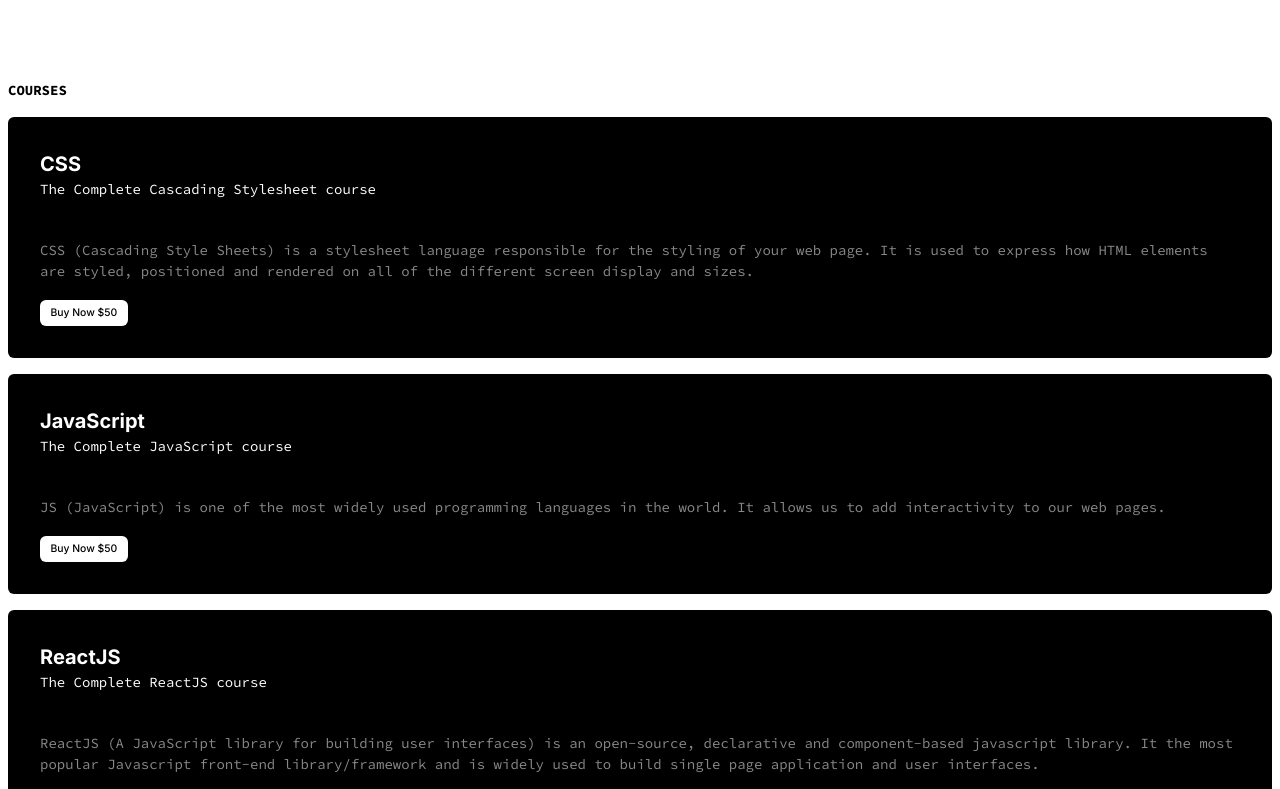
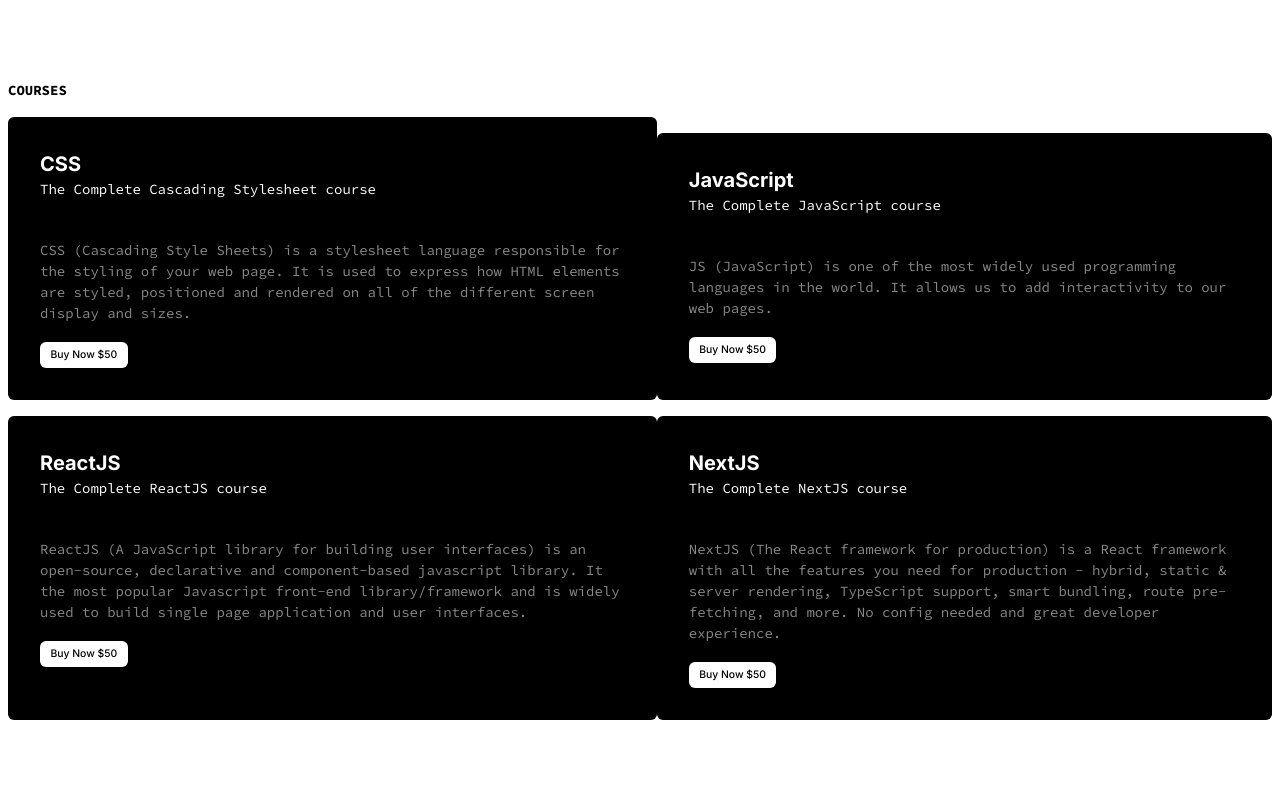
Before and after one commit to vlimbo/pricing-section-two, a plain HTML site: page index.html in a window 1280 px wide. Shown: the top 789 px of the page. Drawn offline with Linux system fonts and the light colour scheme.

Commit message:
initialize grid-template-areas on grid-container
initialized and ordered the grid-template-areas on grid container and given appropriate values to grid-items.

```diff
--- a/index.html
+++ b/index.html
@@ -25,7 +25,7 @@
     <section class="pricing container">
       <h1 class="pricing__title">courses</h1>
       <div class="pricing__grid-container">
-        <div class="pricing__box pricing__box--0margin">
+        <div class="pricing__box pricing__box--0margin pricing__box-css">
           <h2 class="pricing__box__title">CSS</h2>
           <p class="pricing__description1">
             The Complete Cascading Stylesheet course
@@ -38,7 +38,7 @@
           </p>
           <button class="btn pricing__btn">Buy Now $50</button>
         </div>
-        <div class="pricing__box">
+        <div class="pricing__box pricing__box--jav">
           <h2 class="pricing__box__title">JavaScript</h2>
           <p class="pricing__description1">The Complete JavaScript course</p>
           <p class="pricing__description2">
@@ -47,7 +47,7 @@
           </p>
           <button class="btn pricing__btn">Buy Now $50</button>
         </div>
-        <div class="pricing__box">
+        <div class="pricing__box pricing__box--rea">
           <h2 class="pricing__box__title">ReactJS</h2>
           <p class="pricing__description1">The Complete ReactJS course</p>
           <p class="pricing__description2">
@@ -58,7 +58,7 @@
           </p>
           <button class="btn pricing__btn">Buy Now $50</button>
         </div>
-        <div class="pricing__box">
+        <div class="pricing__box pricing__box--nex">
           <h2 class="pricing__box__title">NextJS</h2>
           <p class="pricing__description1">The Complete NextJS course</p>
           <p class="pricing__description2">
--- a/styles/components/pricing.css
+++ b/styles/components/pricing.css
@@ -70,7 +70,29 @@
 /* @media (min-width: 768px) {} */
 
 /* lg */
-/* @media (min-width: 1024px) {} */
+@media (min-width: 1024px) {
+  .pricing__grid-container {
+    display: grid;
+    grid-template-areas:
+      "css jav"
+      "rea nex";
+  }
+  .pricing__box--css {
+    grid-area: css;
+  }
+
+  .pricing__box--jav {
+    grid-area: jav;
+  }
+
+  .pricing__box-rea {
+    grid-area: rea;
+  }
+
+  .pricing__box-nex {
+    grid-area: nex;
+  }
+}
 
 /* xl */
 /* @media (min-width: 1280px) {} */
```
